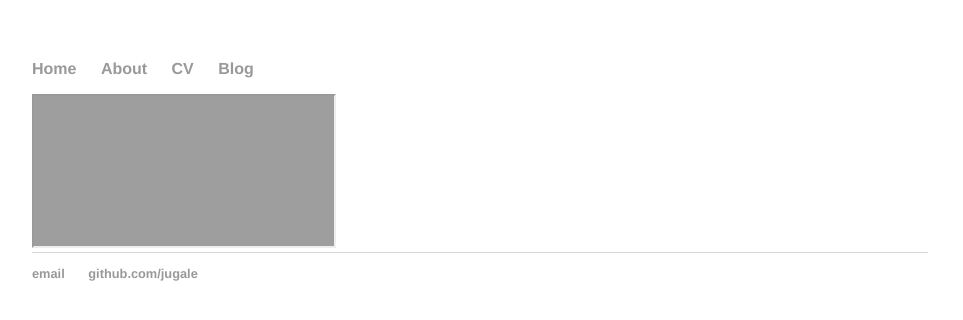
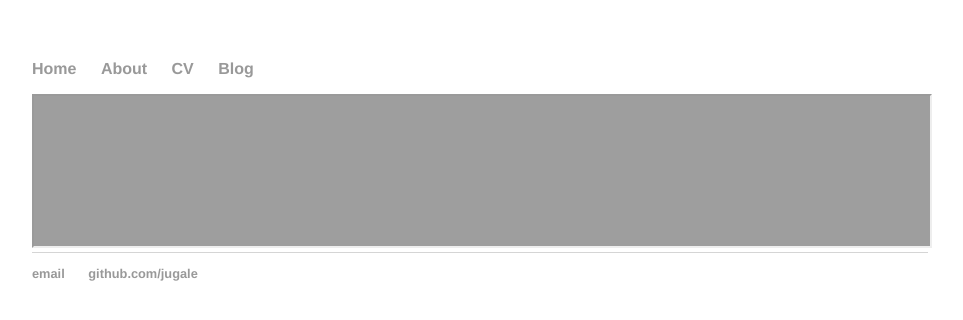
Before and after one commit to jugale/jugale.github.io, a Jekyll site: the page built from cv/index.html, in a window 1280 px wide. Shown: the top 320 px of the page, without its empty margins (160-1123 px from the left). Built offline with Jekyll 4.4.1, drawn with Linux system fonts in a browser that asks for light colours.

Commit message:
update index

```diff
--- a/cv/index.html
+++ b/cv/index.html
@@ -3,5 +3,5 @@ layout: default
 title: CV
 ---
 <body>
-<iframe src="https://jugale.github.io/files/jugale_Resume2020_Portfolio.pdf"></iframe>
+<iframe src="https://jugale.github.io/files/jugale_Resume2020_Portfolio.pdf" width="100%" height="100%"></iframe>
 </body>
```
